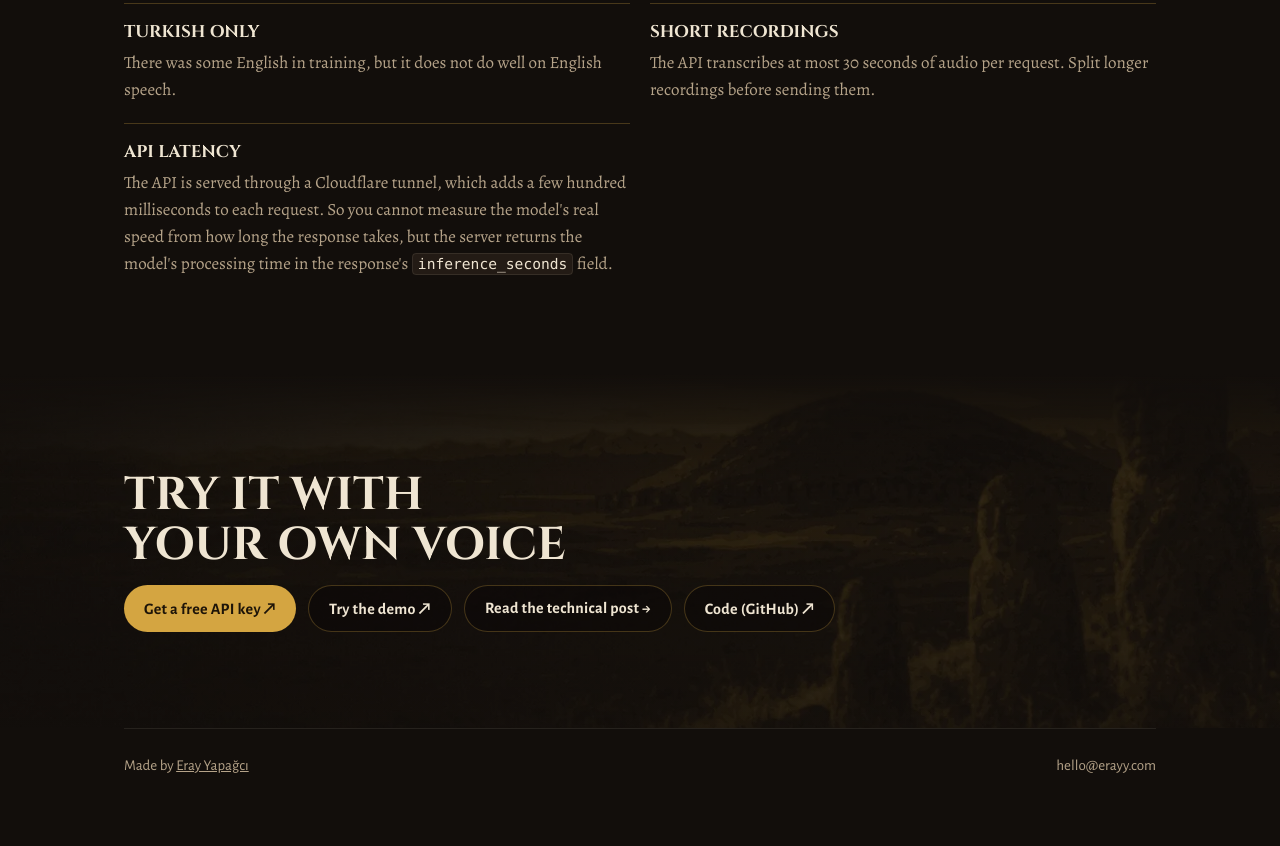
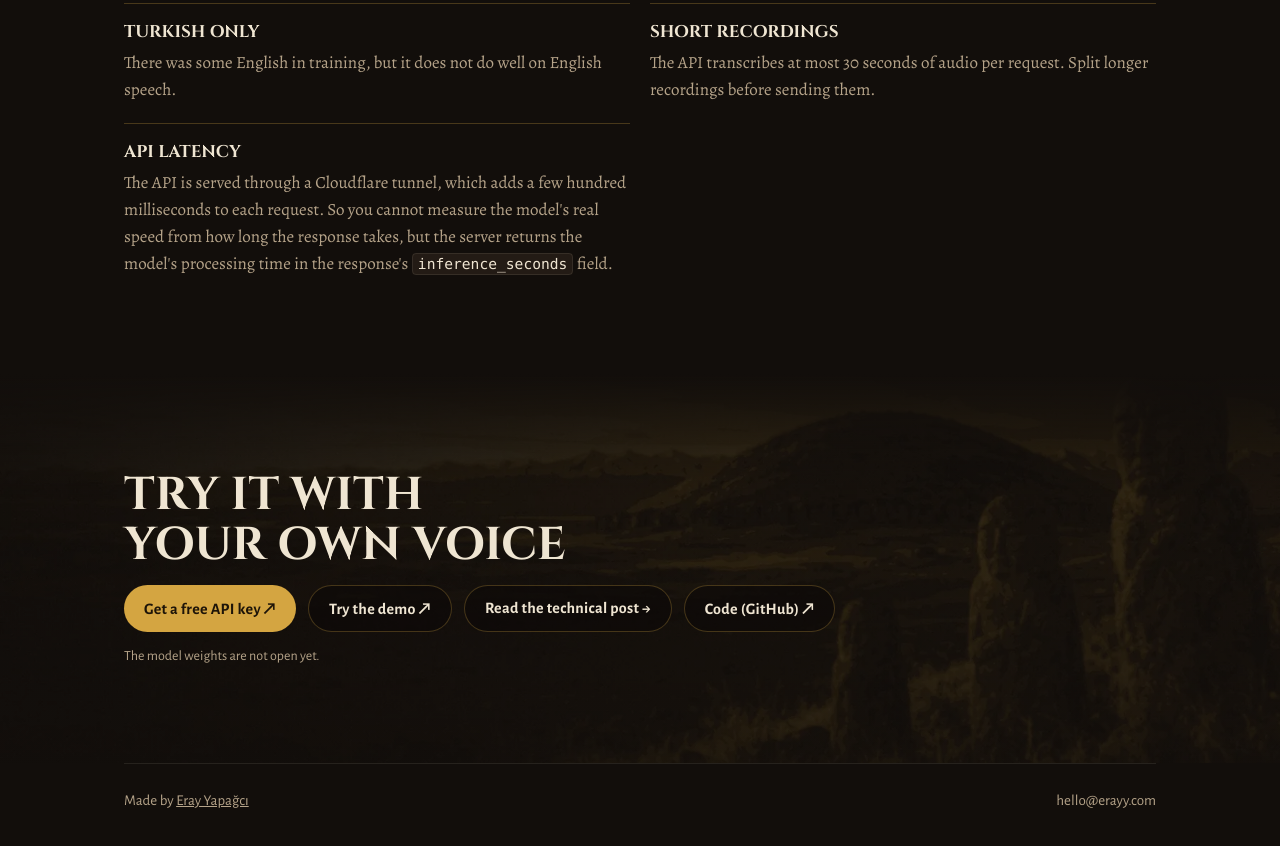
Before and after one commit to erayyap/eray-site, a website: page balbal/index.html in a window 1280 px wide. Shown: the part 4232-5078 px from the top of the page. Before the commit the page ends 5047 px from the top, so only its background shows below. Drawn offline with nearby package versions, Linux system fonts and the light colour scheme.

Commit message:
balbal: note that the model weights are not open yet

```diff
--- a/balbal/index.html
+++ b/balbal/index.html
@@ -149,6 +149,7 @@ tr.extra td { border-top: 1px solid var(--edge); }
 .closing { margin-top: 96px; position: relative; padding-block: 96px; text-align: left; background: linear-gradient(180deg, var(--bg) 0%, rgba(18, 14, 11, .55) 30%, rgba(18, 14, 11, .7) 100%), url("/balbal/img/bg-steppe.webp") center 60% / cover no-repeat; }
 .closing h2 { margin: 0 0 14px; font: 700 clamp(30px, 4vw, 46px) / 1.1 var(--display); max-width: 620px; text-wrap: balance; }
 .closing p { margin: 0 0 26px; max-width: 560px; font-size: 19px; }
+.closing .fineprint { margin: 14px 0 0; font: 14px/1.5 var(--data); color: var(--muted); }
 footer { padding-block: 28px 40px; display: flex; flex-wrap: wrap; justify-content: space-between; gap: 12px; font: 15px var(--data); color: var(--muted); border-top: 1px solid var(--edge-soft); }
 footer a { color: var(--muted); }
 
@@ -335,6 +336,7 @@ document.addEventListener('click', e => {
       <a class="btn secondary js-blog" href="#nasil">Teknik yazıyı oku →</a>
       <a class="btn secondary" href="https://github.com/erayyap/balbal" target="_blank" rel="noopener">Kod (GitHub) ↗</a>
     </div>
+    <p class="fineprint">Model şu an için açık ağırlıklı (open weights) değil.</p>
   </div>
 </section>
 <div class="wrap">
@@ -470,6 +472,7 @@ document.addEventListener('click', e => {
       <a class="btn secondary js-blog" href="#how">Read the technical post →</a>
       <a class="btn secondary" href="https://github.com/erayyap/balbal" target="_blank" rel="noopener">Code (GitHub) ↗</a>
     </div>
+    <p class="fineprint">The model weights are not open yet.</p>
   </div>
 </section>
 <div class="wrap">
```
